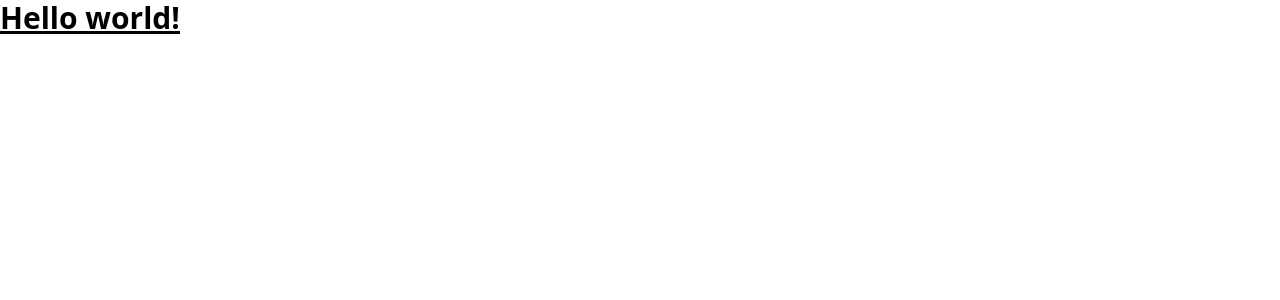
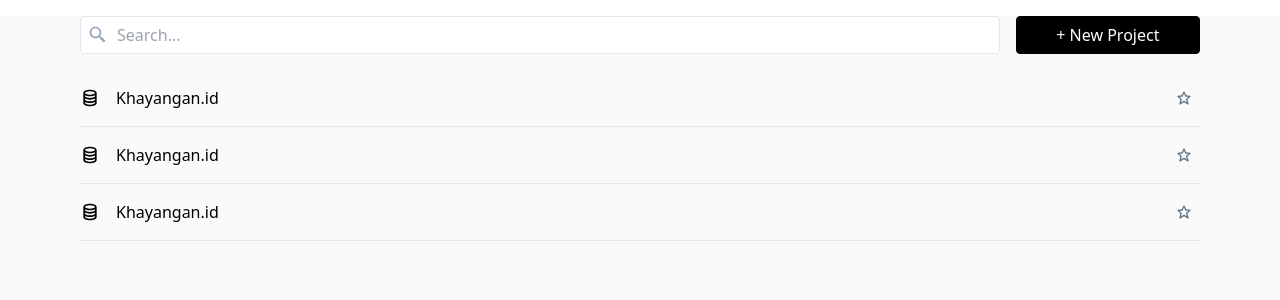
Before and after one commit to tprayoga/fe, a Next.js app: page / in a window 1280 px wide. Shown: the top 300 px of the page. Built offline with nearby package versions, Linux system fonts and the light colour scheme.

Commit message:
commit Dashboard

```diff
--- /dev/null
+++ b/components/Dashboard.js
@@ -0,0 +1,60 @@
+import React, {useState} from 'react'
+import { BiSearchAlt2, BiCoinStack, BiStar } from "react-icons/bi"
+
+const Dashboard = () => {
+  const [start, setStart] = useState(false)
+
+  const handleClick = () => {}
+  return (
+    <>
+       <div className="h-screen md:px-20 pl-2 pr-4 bg-[#FAFAFA]">
+        {/* SEARCH BAR */}
+        <div className="flex mt-4 mb-4 w-full gap-4">
+            <label class="relative w-full ">
+                <span class="absolute inset-y-0 left-0 flex items-center pl-2">
+                <BiSearchAlt2  className='text-slate-400 text-xl'/>
+                </span>
+                <input class="placeholder:text-p block border rounded py-1.5 pl-9 pr-3 focus:outline text-slate-200 w-full ease-in-out duration-100 " placeholder="Search..." type="text" name="search"/>
+            </label>
+            <div className="bg-black flex items-center justify-center rounded hover:bg-white border border-black ease-in-out duration-150 group cursor-pointer sm:w-1/3 xl:w-1/5" >
+                <button className='text-white px-3 group-hover:text-black sm:hidden'>+</button>
+                <button className='text-white px-3 group-hover:text-black hidden sm:inline-block'>+ New Project</button>
+            </div>
+        </div>
+
+        {/* LIST */}
+        <div className="">
+            <a href='#' className="flex w-full justify-between items-center border-b pb-4 pt-4 hover:bg-slate-100">
+                <div className='flex  items-center'>
+                    <BiCoinStack className='mr-4 text-xl'/>
+                    <p>Khayangan.id</p>
+                </div>
+                <div className='mr-2'>
+                    <BiStar className='cursor-pointer text-slate-500 hover:text-black ease-in-out duration-100'/>
+                </div>
+            </a>
+            <a href='#' className="flex w-full justify-between items-center border-b pb-4 pt-4 hover:bg-slate-100">
+                <div className='flex  items-center'>
+                    <BiCoinStack className='mr-4 text-xl'/>
+                    <p>Khayangan.id</p>
+                </div>
+                <div className='mr-2'>
+                    <BiStar className='cursor-pointer text-slate-500 hover:text-black ease-in-out duration-100'/>
+                </div>
+            </a>
+            <a href='#' className="flex w-full justify-between items-center border-b pb-4 pt-4 hover:bg-slate-100">
+                <div className='flex  items-center'>
+                    <BiCoinStack className='mr-4 text-xl'/>
+                    <p>Khayangan.id</p>
+                </div>
+                <div className='mr-2'>
+                    <BiStar className='cursor-pointer text-slate-500 hover:text-black ease-in-out duration-100'/>
+                </div>
+            </a>
+        </div>
+       </div>
+    </>
+  )
+}
+
+export default Dashboard
--- a/package.json
+++ b/package.json
@@ -11,7 +11,8 @@
   "dependencies": {
     "next": "12.1.6",
     "react": "18.2.0",
-    "react-dom": "18.2.0"
+    "react-dom": "18.2.0",
+    "react-icons": "^4.4.0"
   },
   "devDependencies": {
     "autoprefixer": "^10.4.7",
--- a/pages/index.js
+++ b/pages/index.js
@@ -1,4 +1,5 @@
 import Head from "next/head";
+import Dashboard from "../components/Dashboard";
 
 export default function Home() {
   return (
@@ -10,7 +11,7 @@
       </Head>
 
       <main>
-        <h1 className="text-3xl font-bold underline">Hello world!</h1>
+        <Dashboard />
       </main>
 
       <footer></footer>
```
Also changed, not shown: 1 other file (tests, documents, lock files or other folders).
